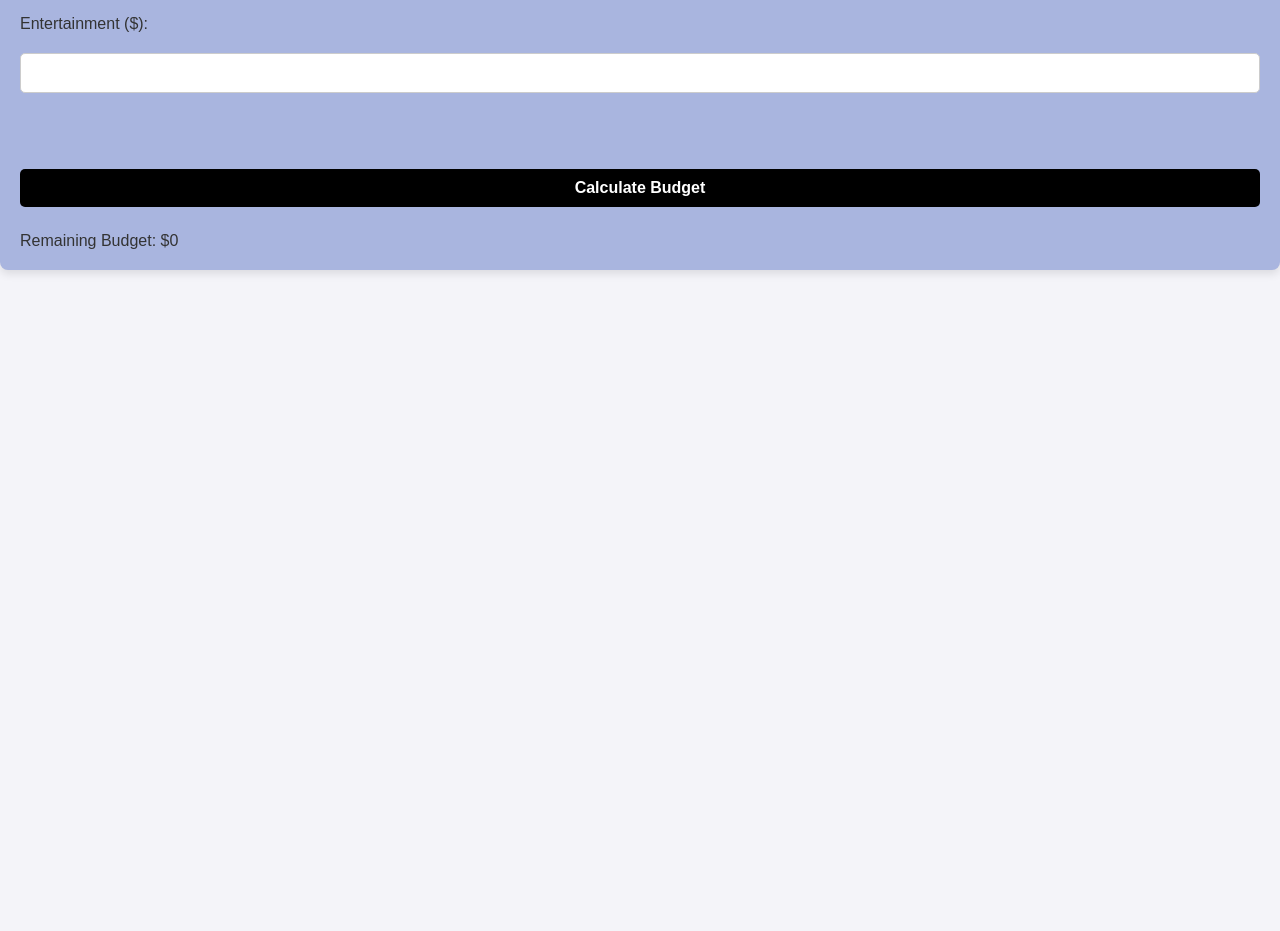
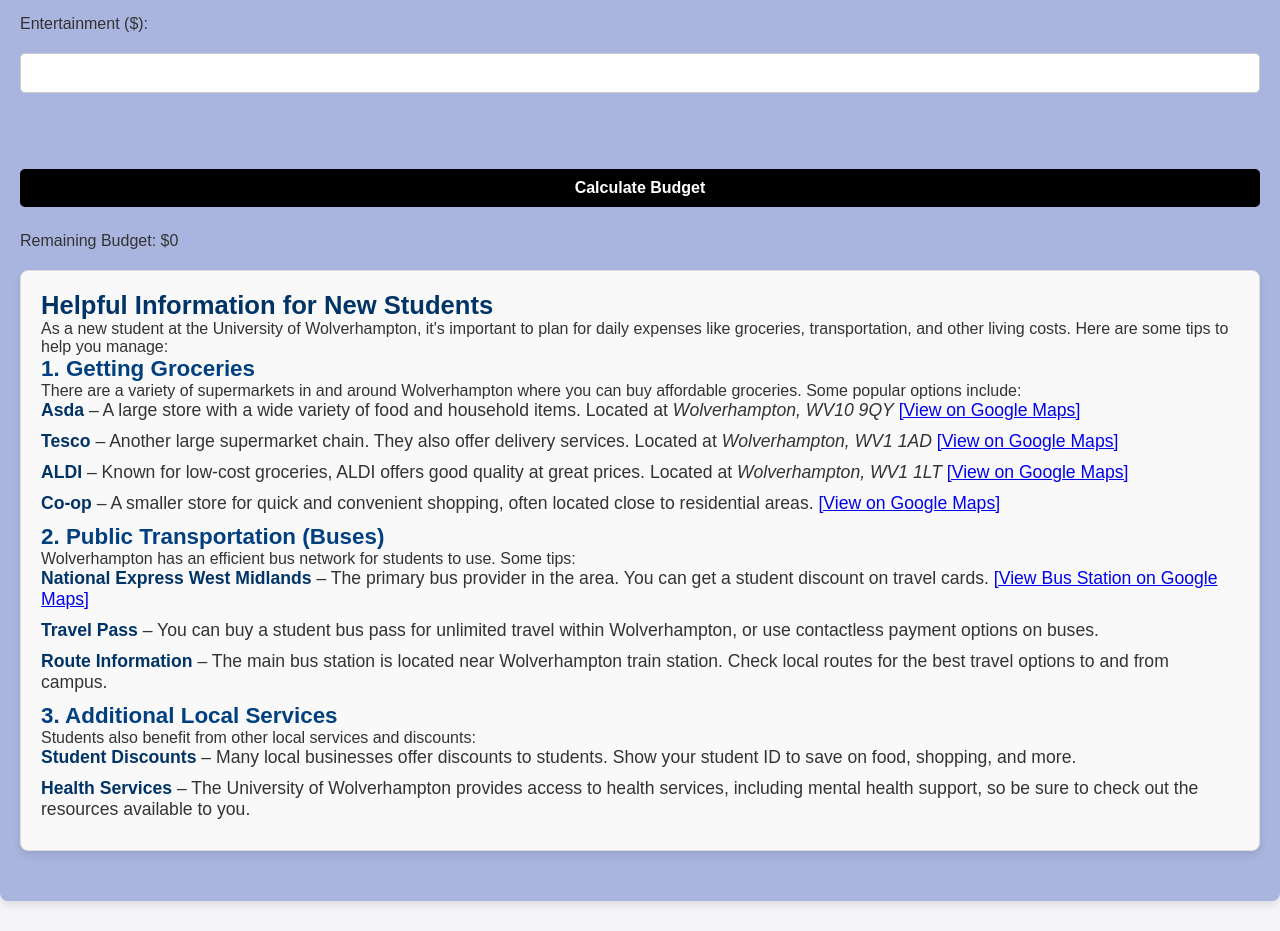
Before and after one commit to Jasper1034/p.colab, a plain HTML site: page cost and budget estimator.html in a window 1280 px wide. Shown: the part 1039-1970 px from the top of the page. Before the commit the page ends 1339 px from the top, so only its background shows below. Drawn offline with Linux system fonts and the light colour scheme.

Commit message:
update the cost estimator tab
in cost estimator tab add some helpfull info and change some  desgin

```diff
--- a/cost and budget estimator.html
+++ b/cost and budget estimator.html
@@ -17,13 +17,12 @@
     </ul>
 </nav>
 
+
+
+
 <section id="cost-budget-estimator">
     <h2>Cost & Budget Estimator</h2>
     <p>Estimate your total university cost and manage your monthly budget:</p>
-
-
-
-
 
     <!-- Cost Estimator Form -->
     <form id="cost-form">
@@ -54,6 +53,52 @@
         <button type="submit">Calculate Budget</button>
     </form>
     <p id="monthly-budget">Remaining Budget: $0</p>
+
+
+
+
+
+    <!-- New Information Section for Students -->
+    <section id="helpful-info">
+        <h3>Helpful Information for New Students</h3>
+        <p>As a new student at the University of Wolverhampton, it's important to plan for daily expenses like groceries, transportation, and other living costs. Here are some tips to help you manage:</p>
+
+        <h4>1. Getting Groceries</h4>
+        <p>There are a variety of supermarkets in and around Wolverhampton where you can buy affordable groceries. Some popular options include:</p>
+        <ul>
+            <li><strong>Asda</strong> – A large store with a wide variety of food and household items. Located at <em>Wolverhampton, WV10 9QY</em> <a href="https://www.google.com/maps/search/?q=Wolverhampton,+WV10+9QY" target="_blank">[View on Google Maps]</a></li>
+            <li><strong>Tesco</strong> – Another large supermarket chain. They also offer delivery services. Located at <em>Wolverhampton, WV1 1AD</em> <a href="https://www.google.com/maps/search/?q=Wolverhampton,+WV1+1AD" target="_blank">[View on Google Maps]</a></li>
+            <li><strong>ALDI</strong> – Known for low-cost groceries, ALDI offers good quality at great prices. Located at <em>Wolverhampton, WV1 1LT</em> <a href="https://www.google.com/maps/search/?q=Wolverhampton,+WV1+1LT" target="_blank">[View on Google Maps]</a></li>
+            <li><strong>Co-op</strong> – A smaller store for quick and convenient shopping, often located close to residential areas. <a href="https://www.google.com/maps/search/?q=Wolverhampton,+WV1+1JJ" target="_blank">[View on Google Maps]</a></li>
+        </ul>
+
+        <h4>2. Public Transportation (Buses)</h4>
+        <p>Wolverhampton has an efficient bus network for students to use. Some tips:</p>
+        <ul>
+            <li><strong>National Express West Midlands</strong> – The primary bus provider in the area. You can get a student discount on travel cards. <a href="https://www.google.com/maps/search/?q=Wolverhampton+Bus+Station" target="_blank">[View Bus Station on Google Maps]</a></li>
+            <li><strong>Travel Pass</strong> – You can buy a student bus pass for unlimited travel within Wolverhampton, or use contactless payment options on buses.</li>
+            <li><strong>Route Information</strong> – The main bus station is located near Wolverhampton train station. Check local routes for the best travel options to and from campus.</li>
+        </ul>
+
+        <h4>3. Additional Local Services</h4>
+        <p>Students also benefit from other local services and discounts:</p>
+        <ul>
+            <li><strong>Student Discounts</strong> – Many local businesses offer discounts to students. Show your student ID to save on food, shopping, and more.</li>
+            <li><strong>Health Services</strong> – The University of Wolverhampton provides access to health services, including mental health support, so be sure to check out the resources available to you.</li>
+        </ul>
+    </section>
+
+</section>
+
+
+
+
+
+
+
+
+
+
 
 
 
@@ -90,5 +135,11 @@
     });
 </script>
 
+
+
+
+
+
+
 </body>
 </html>
--- a/styles.css
+++ b/styles.css
@@ -356,6 +356,66 @@
 
 
 
+#helpful-info {
+  margin-top: 20px;
+  background-color: #f9f9f9;
+  padding: 20px;
+  border-radius: 8px;
+  border: 1px solid #ddd;
+}
+
+#helpful-info h3 {
+  font-size: 1.6em;
+  color: #003366;
+}
+
+#helpful-info h4 {
+  font-size: 1.4em;
+  color: #004080;
+}
+
+#helpful-info ul {
+  list-style-type: none;
+  padding-left: 0;
+}
+
+#helpful-info ul li {
+  font-size: 1.1em;
+  margin-bottom: 10px;
+}
+
+#helpful-info ul li strong {
+  color: #003366;
+}
+
+
+
+
+
+
+
+
+
+
+
+
+
+
+
+
+
+
+
+
+
+
+
+
+
+
+
+
+
 
 
 
```
Lines whose indentation alone changed are shown as unchanged.
